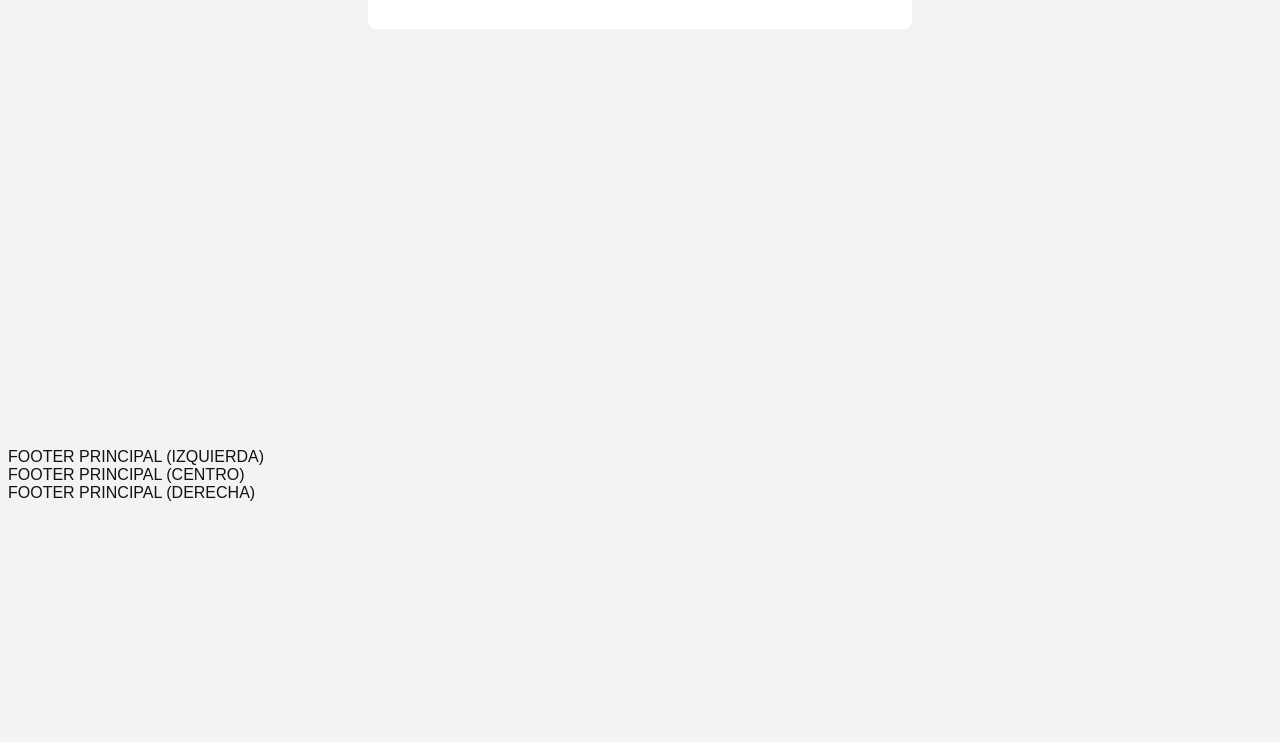
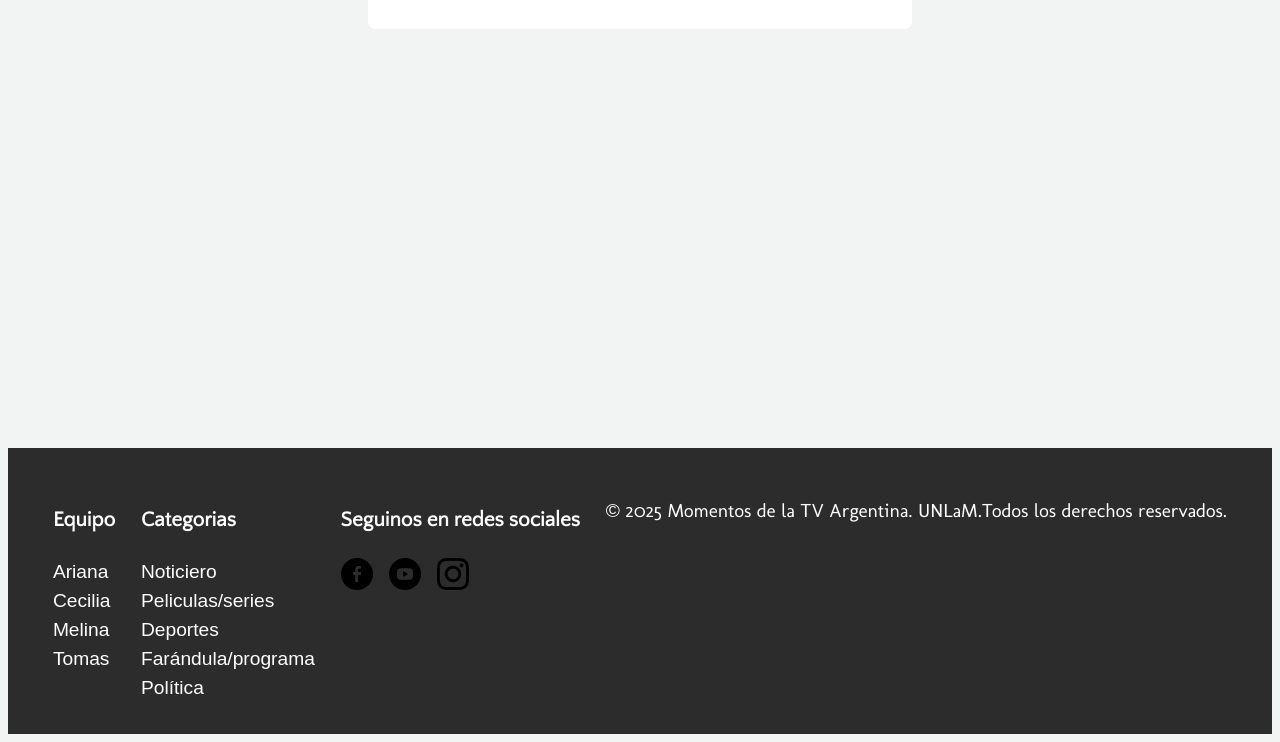
Before and after one commit to Ceci-Fernandez/TP-MejoresMomentosDeLaTvArgentina-2025, a plain HTML site: page html/recuperar-password.html in a window 1280 px wide. Shown: the part 540-1282 px from the top of the page. Before the commit the page ends 1050 px from the top, so only its background shows below. Drawn offline with Linux system fonts and the light colour scheme; a web font is replaced by a local one.

Commit message:
se guardo footer.

```diff
--- a/html/recuperar-password.html
+++ b/html/recuperar-password.html
@@ -29,15 +29,14 @@
       </section>
    </header>
    <main>
-      <section id="seccion-filtros">
-      </section>
+      <!--<section id="seccion-filtros">
+      </section>-->
       <section class="recuperacion">
          <h2 class="recuperacion__titulo"><a href="/html/login.html">Accede</a> | Recuperación de contraseña</h2>
          <p class="recuperacion__texto">
             ¿No recuerdas tu contraseña? Mantén la calma, introduce tu dirección de email y te enviaremos un mensaje con
             las instrucciones para recuperarla.
          </p>
-
          <form class="recuperacion__form" id="form-recuperacion" action="#" method="post">
             <label class="recuperacion__label" for="email">Email</label>
             <input class="recuperacion__input" type="email" id="email" name="email"
@@ -50,21 +49,44 @@
                <img src="/assets/RecaptchaLogo.svg.png" alt="captcha-logo"
                   class="captcha__img">
             </div>
-
-
-
-
             <button class="btn btn_recuperar" id="btn-recuperar" type="submit">Recuperar mi contraseña</button>
          </form>
       </section>
 
    </main>
 
-   <footer id="footer-principal">
-      <div id="footer-principal-izquierda">FOOTER PRINCIPAL (IZQUIERDA)</div>
-      <div id="footer-principal-centro">FOOTER PRINCIPAL (CENTRO)</div>
-      <div id="footer-principal-derecha">FOOTER PRINCIPAL (DERECHA)</div>
+   <footer id="footer-principal" class="footer-principal">
+      <div id="footer-principal-derecha" class="columna-footer">
+         <h4>Equipo</h4>
+         <ul>
+            <li>Ariana</li>
+            <li>Cecilia</li>
+            <li>Melina</li>
+            <li>Tomas</li>
+         </ul>
+      </div>
+      <div id="footer-principal-izquierda"  class="columna-footer">
+         <h4>Categorias</h4>
+            <ul>
+            <li><a href="#">Noticiero</a></li>
+            <li><a href="#">Peliculas/series</a></li>
+            <li><a href="#">Deportes</a></li>
+            <li><a href="#">Farándula/programa</a></li>
+            <li><a href="#">Política</a></li>
+         </ul>
+      </div>
+       <div id="footer-principal-centro" class="columna-footer">
+         <h4>Seguinos en redes sociales</h4>
+         <div class="logos_redes">
+         <a href="#"><img src="/assets/logos-redes/facebook (1).png" alt="facebook_logo"></a>
+         <a href="#"><img src="/assets/logos-redes/youtube.png" alt="youtube.logo"></a>
+         <a href="#"><img src="/assets/logos-redes/instagram (1).png" alt="instagram_logo"></a>
+      </div>
+      </div>
+      <p>&copy; 2025 Momentos de la TV Argentina. UNLaM.Todos los derechos reservados.</p>
+
    </footer>
+
 
 </body>
 
```
